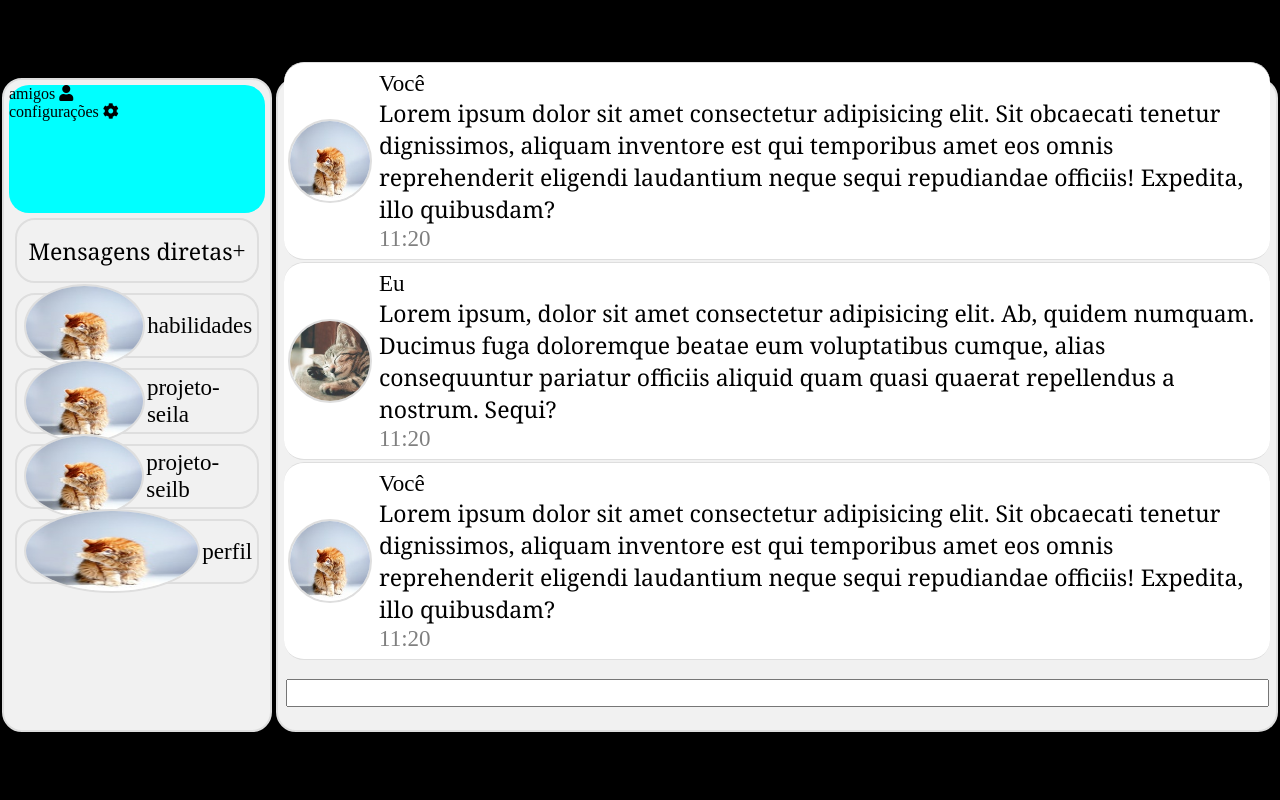
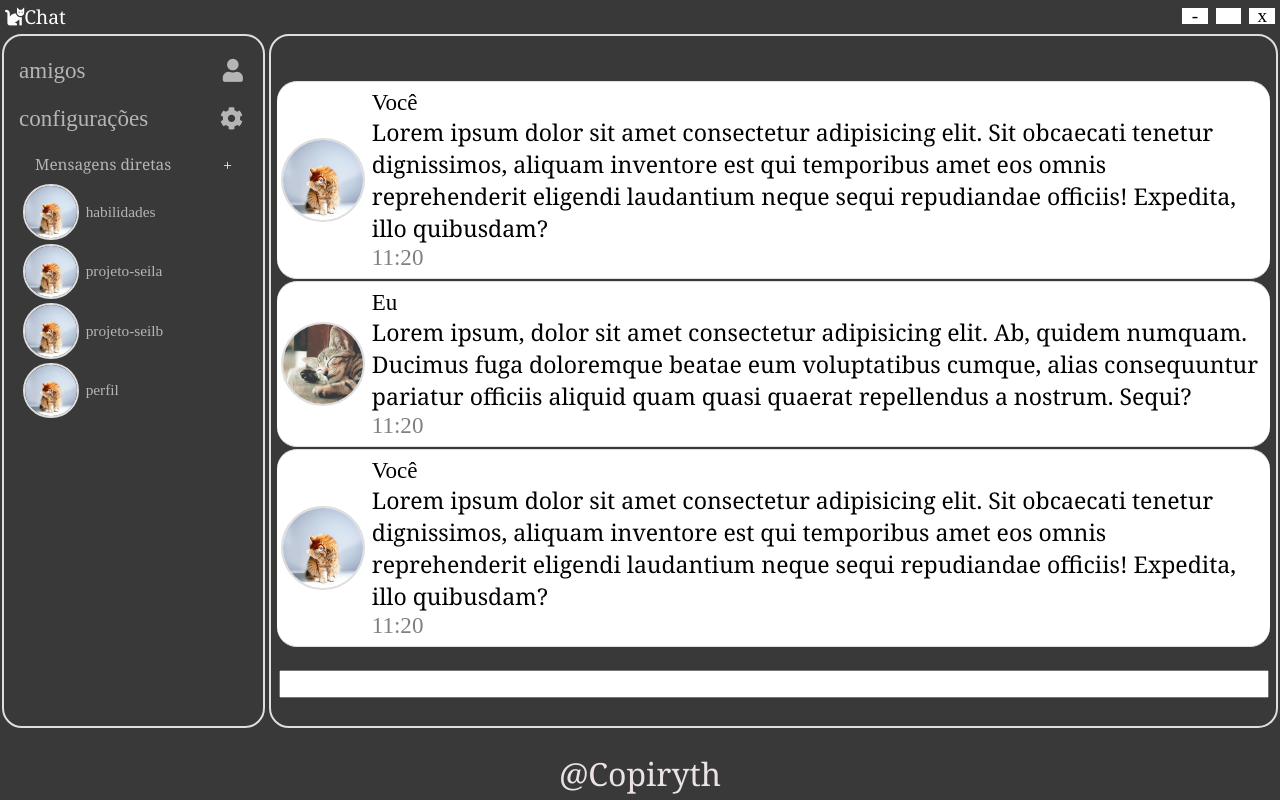
Before and after one commit to Nyaou/portifolio, a plain HTML site: page pagina-inicial.html in a window 1280 px wide. Drawn offline with Linux system fonts and the light colour scheme.

Commit message:
update style

```diff
--- a/estilos/pagina-inicial.css
+++ b/estilos/pagina-inicial.css
@@ -6,7 +6,7 @@ configurações gerais
     margin: 0px;
 }
 body{
-    background-color: black;
+    background-color: #3a3939;
     color: black;
 }
 main{
@@ -15,8 +15,8 @@ main{
 
 :root{
     --display-chat: #f1f1f1;
-
-
+    --background-globral: #3a3939;
+    --color-text-chat: rgb(182, 181, 181);
 
     --fonte-titulo: Verdana, Geneva, Tahoma, sans-serif;
     --fonte-paragrafo: Georgia, 'Times New Roman', Times, serif;
@@ -32,17 +32,137 @@ p{
     font-family: var(--fonte-paragrafo);
 }
 /*
+configurações do topo do chat
+*/
+header{
+    display: flex;
+    color: white;
+    height: 4vh;
+}
+.icone{
+    font-size: 1.5vw;
+    display: flex;
+    align-items: center;
+    margin: 5px;
+}
+.window{
+    display: flex;
+    align-items: center;
+    position: fixed;
+    right: 0px;
+    top: 0px;
+}
+.window > div{
+    height: 2vh;
+    width: 2vw;
+    background-color: white;
+    margin: 8px 5px 3px 3px;
+    color: black;
+    display: flex;
+    align-items: center;
+    justify-content: center;
+    font-size:1.5vw;
+}
+/*
+configurações do container das conversas.
+*/
+.painel{
+    height: 85vh;
+    width: 20vw;
+    border: 2px solid #dedede;
+    border-radius: 20px;
+    margin: 2px;
+    display: flex;
+    flex-direction: column;
+    justify-content: flex-start;
+    align-items: center;
+    padding: 5px;
+    background-color: var(--background-globral);
+}
+.config{
+    width: 100%;
+    margin: 5px 0px;
+    border-radius: 20px;
+    display: flex;
+    flex-direction: column;
+    align-items: flex-start;
+    color: var(--color-text-chat);
+}
+.config > div{
+    margin: 6px 5px 5px 5px;
+    display: flex;
+    width: 90%;
+    justify-content: space-between;
+    align-items: center;
+    font-size: 1.8vw;
+    padding: 5px;
+    border-radius: 20px;
+}
+.config > div:hover{
+    background-color: #4d4c4c;
+}
+.conversas{
+    display: flex;
+    align-items: center;
+    justify-content: flex-start;
+    flex-direction: column;
+    width: 100%;
+    height: 80%;
+}
+.conversas > div.chat{
+    border-radius: 20px;
+    margin: 5px;
+    display: flex;
+    justify-content: center;
+    align-items: center;
+    width: 90%;
+    height: 8%;
+    padding: 3px;
+}
+.chat:hover{
+    background-color: #4d4c4c;
+}
+.separador{
+    color: var(--color-text-chat);
+    width: 100%;
+    height: 5%;
+    font-size: 1.2vw;
+    display: flex;
+    justify-content: space-around;
+    align-items: center;
+    margin-top: 4px;
+    margin-bottom: 4px;
+}
+.separador > span{
+    color: white;
+}
+.separador:hover{
+    color: white;
+}
+.chat > img{
+    width: 4vw;
+    height: 4vw;
+    flex-grow: 0;
+}
+.chat > span{
+    flex-grow: 2;
+    font-size: 1.2vw;
+    color: var(--color-text-chat);
+    text-indent: 5px;
+}
+/*
 configurações do container do bate-papo.
 */
 .bate-papo{
     margin: 2px;
     border: 2px solid #dedede;
-    background-color: var(--display-chat);
+    background-color:var(--background-globral);
     display: flex;
     flex-direction: column;
     justify-content: flex-end;
     padding: 5px;
-    height: 80vh;
+    width: 80vw;
+    height: 85vh;
     border-radius: 20px;
 }
 .display{
@@ -76,7 +196,6 @@ img{
 }
 .time{
     color: gray;
-
 }
 .caixa-de-mensagem{
     height: 10%;
@@ -91,48 +210,15 @@ input[type="text"]{
    margin-right: 5px;
    height: 3vh;
 }
-
-/*
-configurações do container das conversas.
-*/
-.painel{
-    height: 80vh;
-    width: 20vw;
-    border: 2px solid #dedede;
-    border-radius: 20px;
-    margin: 2px;
-    display: flex;
-    flex-direction: column;
-    justify-content: flex-start;
-    align-items: center;
-    padding: 5px;
-    background-color: var(--display-chat)
-}
-.config{
-    width: 100%;
-    height: 20%;
-    background-color: aqua;
-    border-radius: 20px;
-    display: flex;
-    flex-direction: column;
-}
-.conversas{
-    display: flex;
-    align-items: center;
-    justify-content: flex-start;
-    flex-direction: column;
-    width: 100%;
-    height: 80%;
-}
-.conversas div{
-    border: 2px solid #dedede;
-    border-radius: 20px;
-    margin: 5px;
+footer{
+    position: fixed;
+    bottom: 0px;
+    right: 0px;
+    left: 0px;
+    color: rgb(235, 227, 227);
     display: flex;
     justify-content: center;
     align-items: center;
-    width: 90%;
-    height: 10%;
-    padding: 5px;
-    font-size: 1.8vw;
+    margin-bottom: 5px;
+    font-size: 2.5vw;
 }
```
